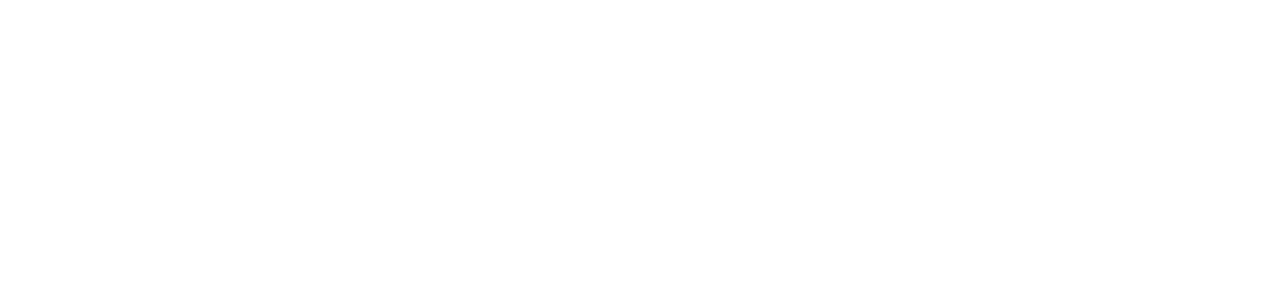
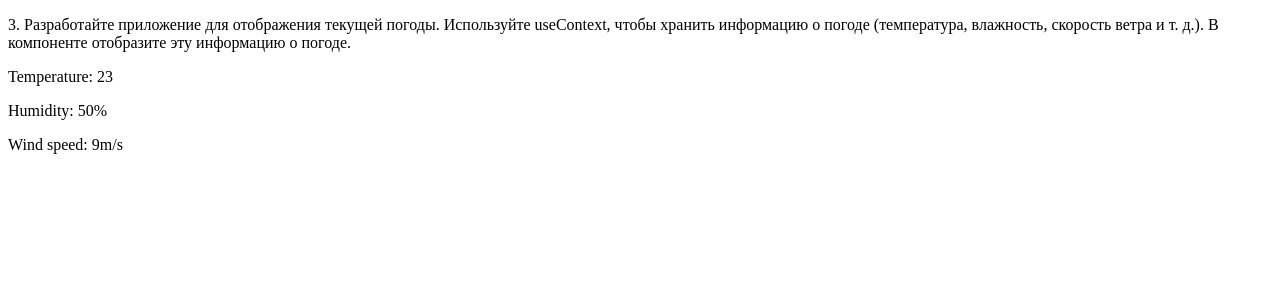
Before and after one commit to SinegubAnastasiya/react-tasks, a React (Create React App) app in the folder react-tasks/: page /task79 in a window 1280 px wide. Before the commit this address had no page. Shown: the top 300 px of the page. Built offline with nearby package versions, Linux system fonts and the light colour scheme.

Commit message:
added task 79

```diff
--- a/react-tasks/src/App.js
+++ b/react-tasks/src/App.js
@@ -75,8 +75,11 @@
 import Task75 from './pages/Task75/Task75';
 import Task76 from './pages/Task76/Task76';
 import Task77 from './pages/Task77/Task77';
+import Task78 from './pages/Task78/Task78';
+import Task79 from './pages/Task79/Task79';
+import Task80 from './pages/Task80/Task80';
 
-import { Task77Context } from './Context/index'
+import { Task77Context, Task78Context, Task79Context } from './Context/index'
 
 
 function App() {
@@ -160,11 +163,17 @@
         <Route path='/task76' element={<Task76 />}></Route>
       </Routes>
 
-      <Task77Context.Provider value={{name: 'User Name', surname: 'User Surname', age: 18, email: 'user@email.com'}}>
+      <Task77Context.Provider value={{ name: 'User Name', surname: 'User Surname', age: 18, email: 'user@email.com' }}>
         <Routes>
           <Route path='/task77' element={<Task77 />}></Route>
         </Routes>
       </Task77Context.Provider>
+
+      <Task79Context.Provider value={{ temperature: 23, humidity: '50%', windSpeed: '9m/s' }}>
+        <Routes>
+          <Route path='/task79' element={<Task79 />}></Route>
+        </Routes>
+      </Task79Context.Provider>
     </div>
   );
 }
--- a/react-tasks/src/Context/index.js
+++ b/react-tasks/src/Context/index.js
@@ -2,5 +2,6 @@
 
 const Task77Context = createContext()
 const Task78Context = createContext()
+const Task79Context = createContext()
 
-export { Task77Context, Task78Context }
+export { Task77Context, Task78Context, Task79Context }
--- a/react-tasks/src/pages/Task78/Task78.js
+++ b/react-tasks/src/pages/Task78/Task78.js
@@ -1,12 +1,13 @@
-import { useState, useCallback } from 'react';
+import { useContext } from 'react';
+import { Task78Context } from '../../Context';
 
 function Task50() {
 
 
     return <div>
-        <p>5. Создайте компонент, который позволяет пользователю добавлять и удалять
-            элементы из списка. Используйте useCallback, чтобы оптимизировать функции
-            добавления и удаления элементов.</p>
+        <p>Создайте приложение, где пользователь сможет выбирать язык интерфейса
+            (например, английский или испанский). Используйте useContext для сохранения
+            текущего выбранного языка и перевода текста в выбранный язык в компонентах</p>
 
 
 
--- /dev/null
+++ b/react-tasks/src/pages/Task79/Task79.js
@@ -0,0 +1,19 @@
+import { useContext } from 'react';
+import { Task79Context } from '../../Context';
+
+function Task79() {
+    const weatherInfo = useContext(Task79Context)
+
+    return <div>
+        <p>3. Разработайте приложение для отображения текущей погоды. Используйте
+useContext, чтобы хранить информацию о погоде (температура, влажность,
+скорость ветра и т. д.). В компоненте отобразите эту информацию о погоде.</p>
+
+        <p>Temperature: {weatherInfo.temperature}</p>
+        <p>Humidity: {weatherInfo.humidity}</p>
+        <p>Wind speed: {weatherInfo.windSpeed}</p>
+
+    </div>
+}
+
+export default Task79
```
Also changed, not shown: react-tasks/src/pages/Task80/Task80.js (added).
